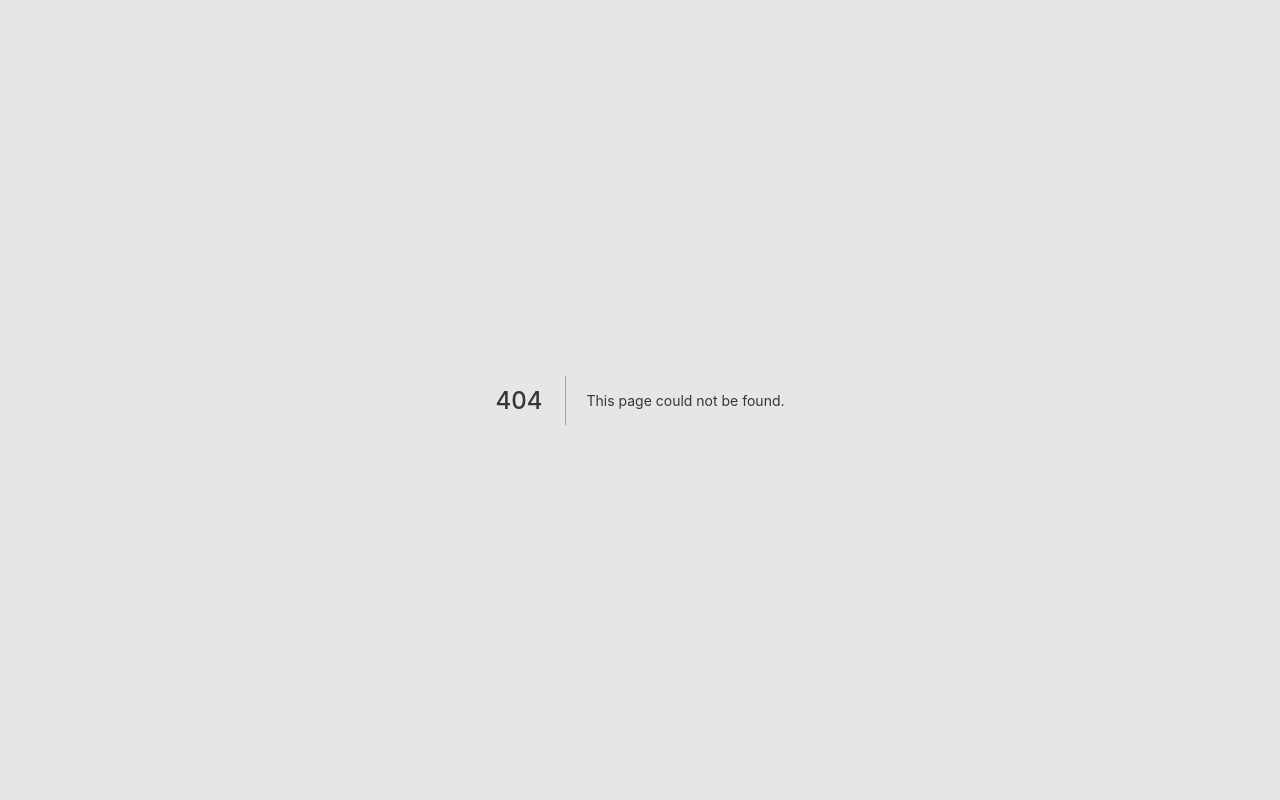
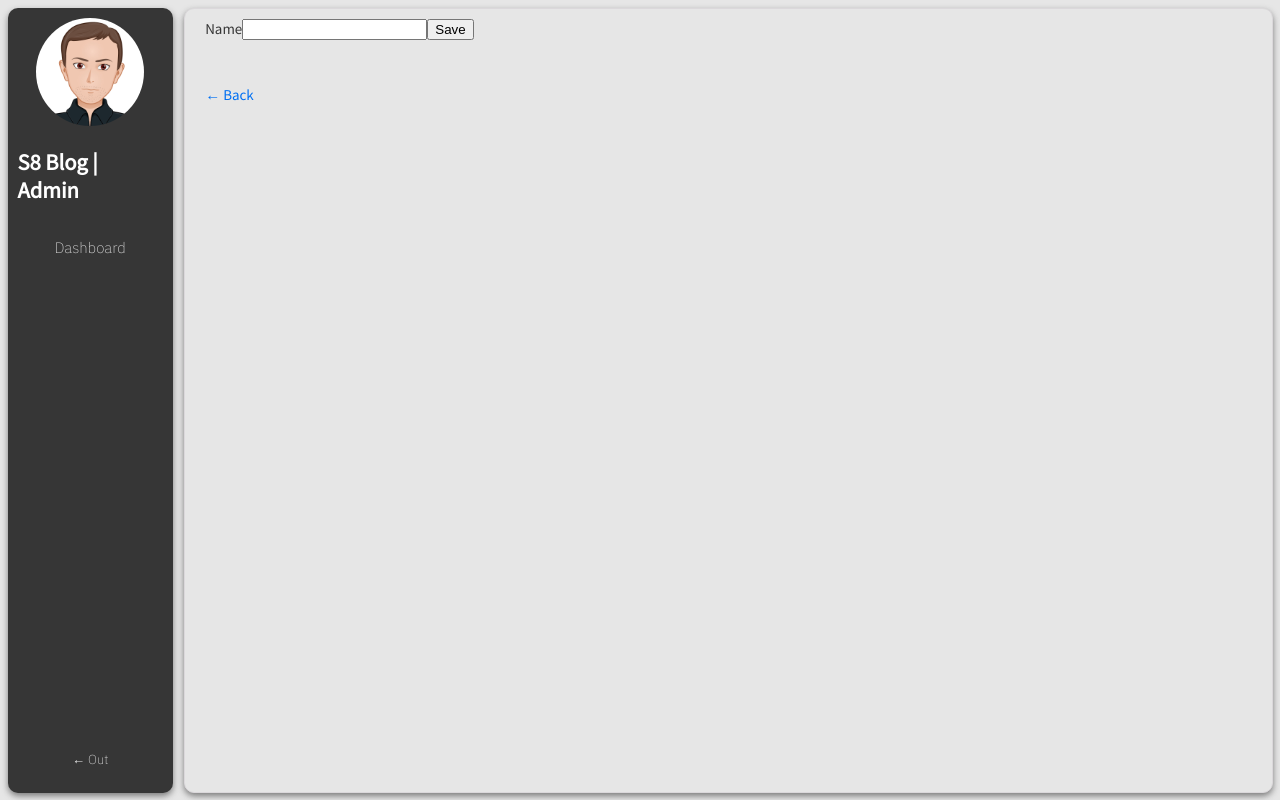
Before and after one commit to va-deem/s8, a Next.js app: page /admin/create-post in a window 1280 px wide. Before the commit this address had no page. Built offline with nearby package versions, Linux system fonts and the light colour scheme.

Commit message:
Add admin layout & routes

```diff
--- /dev/null
+++ b/components/admin/layout.tsx
@@ -0,0 +1,74 @@
+import Head from 'next/head';
+import Image from 'next/image';
+import styles from '../layout.module.scss';
+import utilStyles from '../../styles/utils.module.scss';
+import Link from 'next/link';
+
+const name = 'Vadim';
+export const siteTitle = 'Admin section';
+
+export default function Layout({
+  children,
+  adminHome,
+}: {
+  children: React.ReactNode;
+  adminHome?: boolean;
+}) {
+  return (
+    <div className={styles.container}>
+      <Head>
+        <link rel="icon" href="/favicon.ico" />
+        <meta name="description" content="" />
+        <meta
+          property="og:image"
+          content={`https://og-image.vercel.app/${encodeURI(
+            siteTitle
+          )}.png?theme=light&md=0&fontSize=75px&images=https%3A%2F%2Fassets.vercel.com%2Fimage%2Fupload%2Ffront%2Fassets%2Fdesign%2Fnextjs-black-logo.svg`}
+        />
+        <meta name="og:title" content={siteTitle} />
+        <meta name="twitter:card" content="summary_large_image" />
+      </Head>
+
+      <aside className={styles.sideBlock}>
+        <Link href="/">
+          <a>
+            <Image
+              priority
+              src="/images/avatar.jpg"
+              className={utilStyles.borderCircle}
+              height={108}
+              width={108}
+              alt={name}
+            />
+          </a>
+        </Link>
+        <Link href="/">
+          <a className="noLink">
+            <h1>S8 Blog | Admin</h1>
+          </a>
+        </Link>
+        <p>
+          <Link href="/admin">
+            <a className="link">Dashboard</a>
+          </Link>
+        </p>
+        <p className="link-auth">
+          <Link href="/">
+            <a className="link auth">← Out</a>
+          </Link>
+        </p>
+      </aside>
+
+      <main className={styles.contentBlock}>
+        <div>{children}</div>
+        {!adminHome && (
+          <div className={styles.backToHome}>
+            <Link href="/admin">
+              <a>← Back</a>
+            </Link>
+          </div>
+        )}
+      </main>
+    </div>
+  );
+}
--- a/components/layout.tsx
+++ b/components/layout.tsx
@@ -49,7 +49,7 @@ export default function Layout({ children, home }: { children: React.ReactNode;
               </Link>
             </p>
             <p className="link-auth">
-              <Link href="/auth">
+              <Link href="/admin">
                 <a className="link auth">Admin section</a>
               </Link>
             </p>
@@ -82,7 +82,7 @@ export default function Layout({ children, home }: { children: React.ReactNode;
         {!home && (
           <div className={styles.backToHome}>
             <Link href="/">
-              <a>← Back</a>
+              <a>← Back to home page</a>
             </Link>
           </div>
         )}
--- /dev/null
+++ b/pages/admin/_form.tsx
@@ -0,0 +1,15 @@
+export default function Form() {
+  const createPost = (event) => {
+    event.preventDefault();
+
+    console.log(event.target);
+  };
+
+  return (
+    <form onSubmit={createPost}>
+      <label htmlFor="name">Name</label>
+      <input id="theme" type="text" autoComplete="name" required />
+      <button type="submit">Save</button>
+    </form>
+  );
+}
--- /dev/null
+++ b/pages/admin/create-post.tsx
@@ -0,0 +1,17 @@
+import Layout, { siteTitle } from '../../components/admin/layout';
+import Head from 'next/head';
+import Form from './_form';
+
+export default function CreatePost() {
+  return (
+    <Layout>
+      <Head>
+        <title>{siteTitle}</title>
+      </Head>
+
+      <section>
+        <Form />
+      </section>
+    </Layout>
+  );
+}
```
Also changed, not shown: pages/admin/index.tsx (added, +17 -0 lines).
